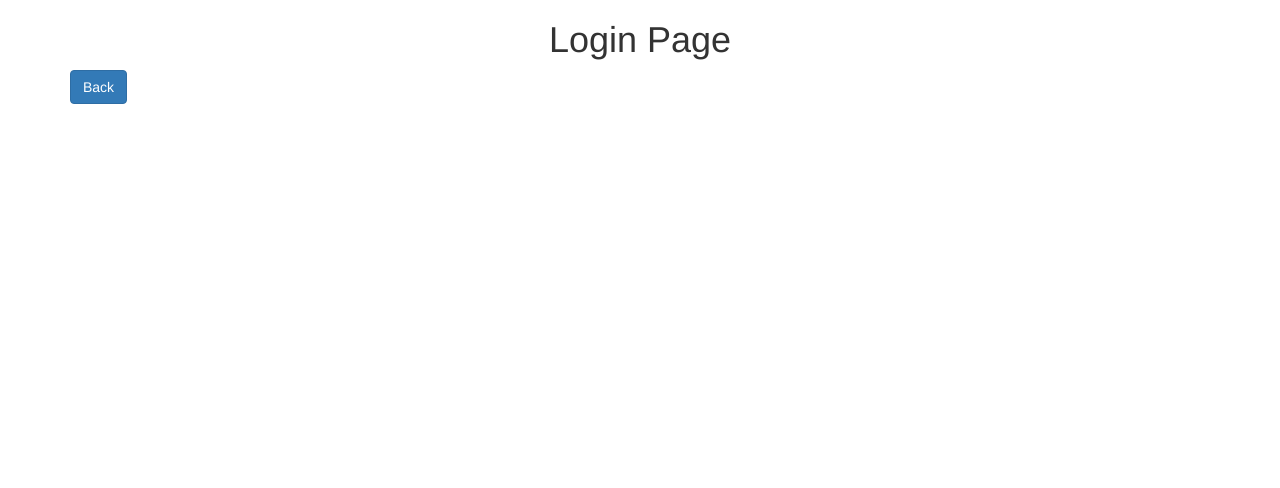
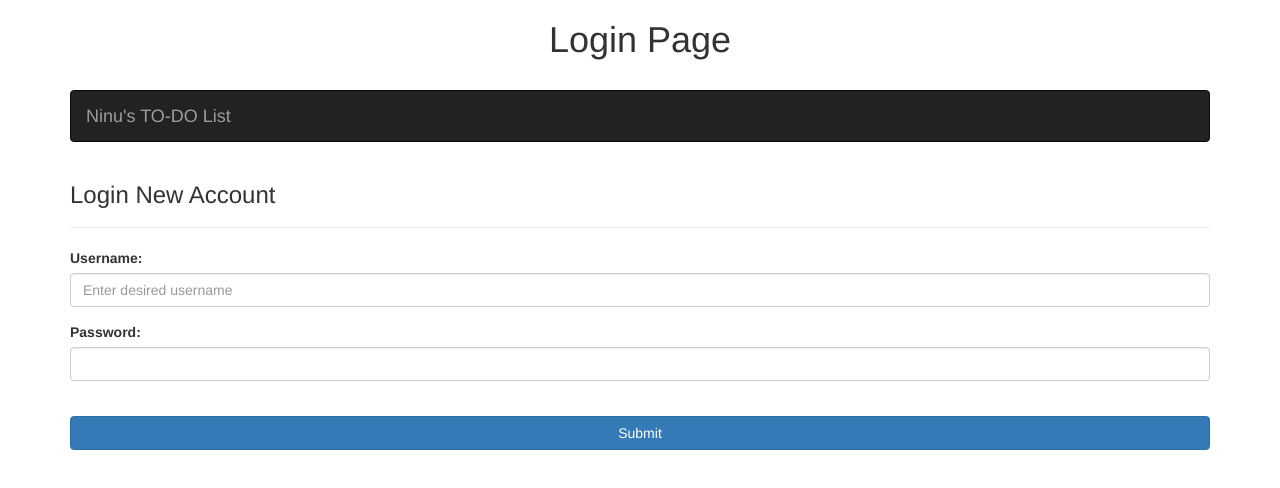
Before and after one commit to ninumaria/tomato, a website: page www/login.html in a window 1280 px wide. Drawn offline with Linux system fonts and the light colour scheme.

Commit message:
added success.html

```diff
--- a/www/login.html
+++ b/www/login.html
@@ -10,9 +10,11 @@ and open the template in the editor.
         <meta charset="UTF-8">
         <meta name="viewport" content="width=device-width, initial-scale=1.0">
         <link rel="stylesheet" href="css/bootstrap.min.css">
+        <script src="js/jquery-1.12.3.min.js"></script>
+        <script src="js/bootstrap.min.js"></script>
         <script>
         function backValue(){
-            window.location="index.html";
+            window.location="success.html";
         }
         </script>
     </head>
@@ -20,14 +22,36 @@ and open the template in the editor.
         <div>
             <h1 align="center">Login Page</h1>
             <div class="container">
-              <div class="row">
-                  <section class="col-xs-12">
 
-                      <a class="btn btn-primary" href="#" role="button" onclick="backValue()">Back</a>
+                <br>
+                <nav class="navbar navbar-inverse">
+                    <div class="container">
+                        <div class="navbar-header">
+                            <a class="navbar-brand" href="index.html">Ninu's TO-DO List</a>
+                        </div>
+                    </div>
+                </nav>
 
-                  </section>
-              </div>
-          </div>
+               <div class="page-header">
+                 <h3>Login New Account</h3>
+            </div>
+                <form>
+                    <div class="form-group">
+                     <label for="username">Username:</label>
+                     <input type="text" class="form-control" id="username" placeholder="Enter desired username"/>
+                    </div>
+
+                    <div class="form-group">
+                        <label for="username">Password:</label>
+                        <input type="password" class="form-control" id="password" placeholder=""/>
+                    </div>
+                    <br>
+
+                    <a class="btn btn-primary btn-large btn-block" href="#" role="button" onclick="backValue()">Submit</a>
+                </form>
+
+            </div>
         </div>
+
     </body>
 </html>
```
Also changed, not shown: www/success.html (added, +35 -0 lines).
